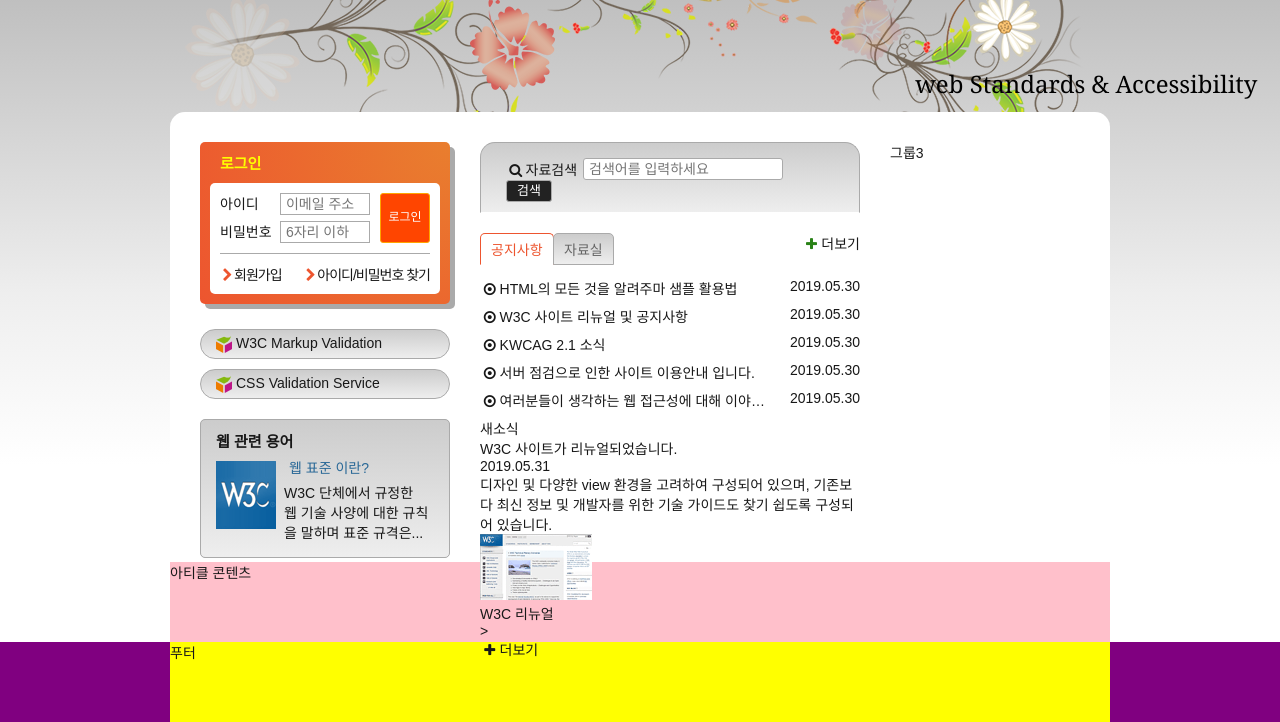
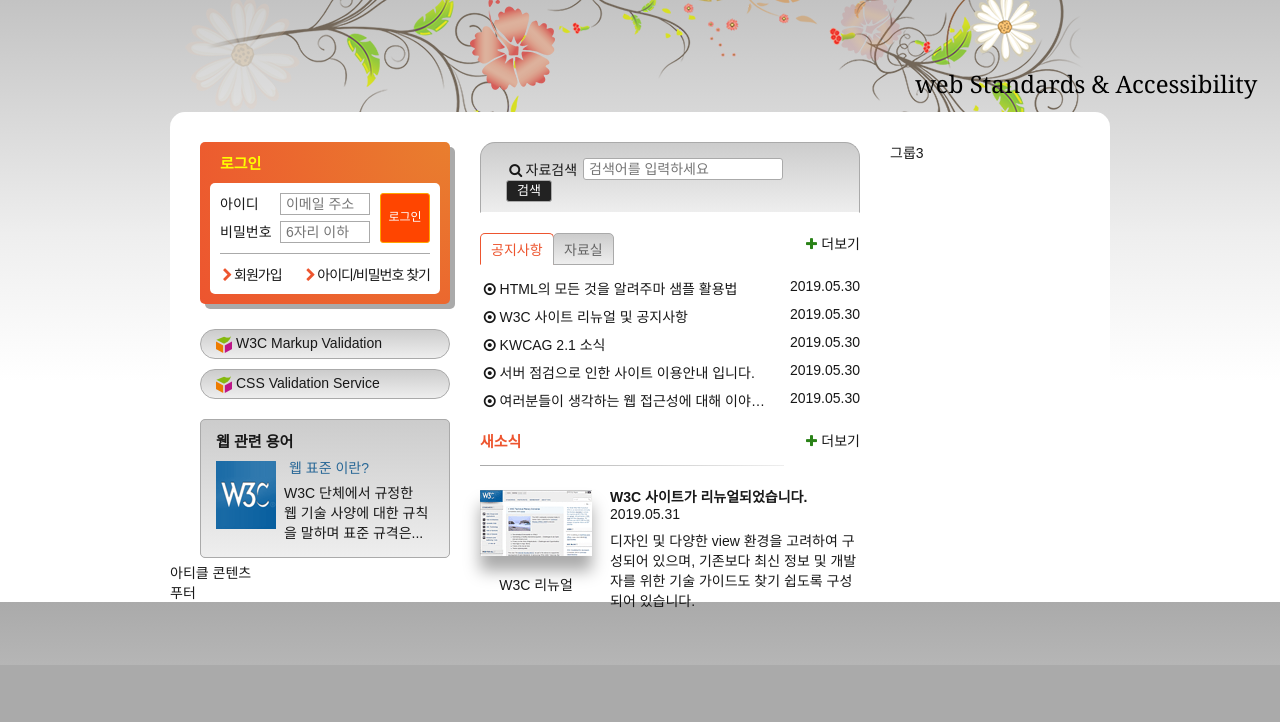
Before and after one commit to yoninim/kpc, a plain HTML site: page main.html in a window 1280 px wide. Shown: the part 135-857 px from the top of the page. After the commit the page ends 800 px from the top, so only its background shows below. Drawn offline with Linux system fonts and the light colour scheme; a web font is replaced by a local one.

Commit message:
새소식 디자인 완성

```diff
--- a/css/stylesheet.css
+++ b/css/stylesheet.css
@@ -405,6 +405,7 @@ a {
   background: #ccc linear-gradient(#ccc, #eee);
   color: #666;
   padding:5px 10px;
+  cursor: pointer;
 }
 .tab1{
   left: 0;
@@ -444,7 +445,6 @@ a {
 .board-more::before{
   color: hsla(110, 70%, 30%, 1);
 }
-
 .board-list, .board-more{
   display: none;
 }
@@ -480,6 +480,84 @@ a {
 .board-list time{
   float: right;
 } */
+
+/* 새소식 */
+.news{
+  margin-top: 20px;
+  position: relative;
+}
+.news::before{
+  content : '';
+  position: absolute;
+  top: 35px;
+  left: 0px;
+  width: 80%;
+  height: 1px;
+  background: #aaa linear-gradient(to right, #aaa, #eee);
+}
+.news-heading{
+  color: #ed552f;
+  font-size: 1.5rem;
+  font-weight: 700;
+}
+.news-item{
+  margin-top: 35px;
+  padding-left: 130px;
+  position: relative;
+}
+.news-item-subject{
+  font-weight: 700;
+}
+.news-item-brief{
+  margin-top: 8px;
+}
+.news-item-thumbnail{
+  position: absolute;
+  top: 4px;
+  left: 0;
+  text-align: center;
+}
+.news-item-thumbnail img{
+  margin-bottom: 15px;
+  box-shadow: 0 15px 15px 0 #aaa;
+}
+.news-more{
+  position: absolute;
+  top: 0;
+  right: 0;
+}
+.news-more::before{
+  color: hsla(110, 70%, 30%, 1);
+
+/* 실습 내용
+.news{
+  margin-top: 20px;
+}
+.news-heading{
+  color: #ed552f;
+  font-size: 1.5rem;
+  font-weight: 700;
+  margin-bottom: 20px;
+}
+.news-item{
+  border-top: 1px solid #aaa;
+  position: relative;
+}
+.news-item-subjedct , .news-item-date, .news-item-brief{
+  position: absolute;
+}
+.news-item-thumbnail{
+  display: block;
+  box-shadow: 5px 5px 0 0 #aaa;
+}
+.news-more{
+  float: right;
+  width: 70px;
+}
+.news-more::before{
+  color: hsla(110, 70%, 30%, 1);
+} */
+
 /* 슬로건 */
 .slogan {
   background-color: pink;
--- a/main.html
+++ b/main.html
@@ -269,14 +269,13 @@
           <section class="news">
             <h2 class="news-heading">새소식</h2>
             <article class="news-item">
-              <h3 class="news-item-subjedct">
-                <a href="#">
+                <h3 class="news-item-subject"><a href="#">
                 W3C 사이트가 리뉴얼되었습니다.</a></h3>
                 <time class="news-item-date" datetime="2019-05-31">2019.05.31</time>
                 <p class="news-item-brief">디자인 및 다양한 view 환경을 고려하여 구성되어 있으며, 기존보다 최신 정보 및 개발자를 위한 기술 가이드도 찾기 쉽도록 구성되어 있습니다.</p>
             <figure class="news-item-thumbnail">
               <img src="images/news.gif" alt="">
-              <figcaption>W3C 리뉴얼</figcaption>>
+              <figcaption>W3C 리뉴얼</figcaption>
             </figure>
               </article>
             <a href="#" class="icon-plus news-more" title="새소식">더보기</a>
```
